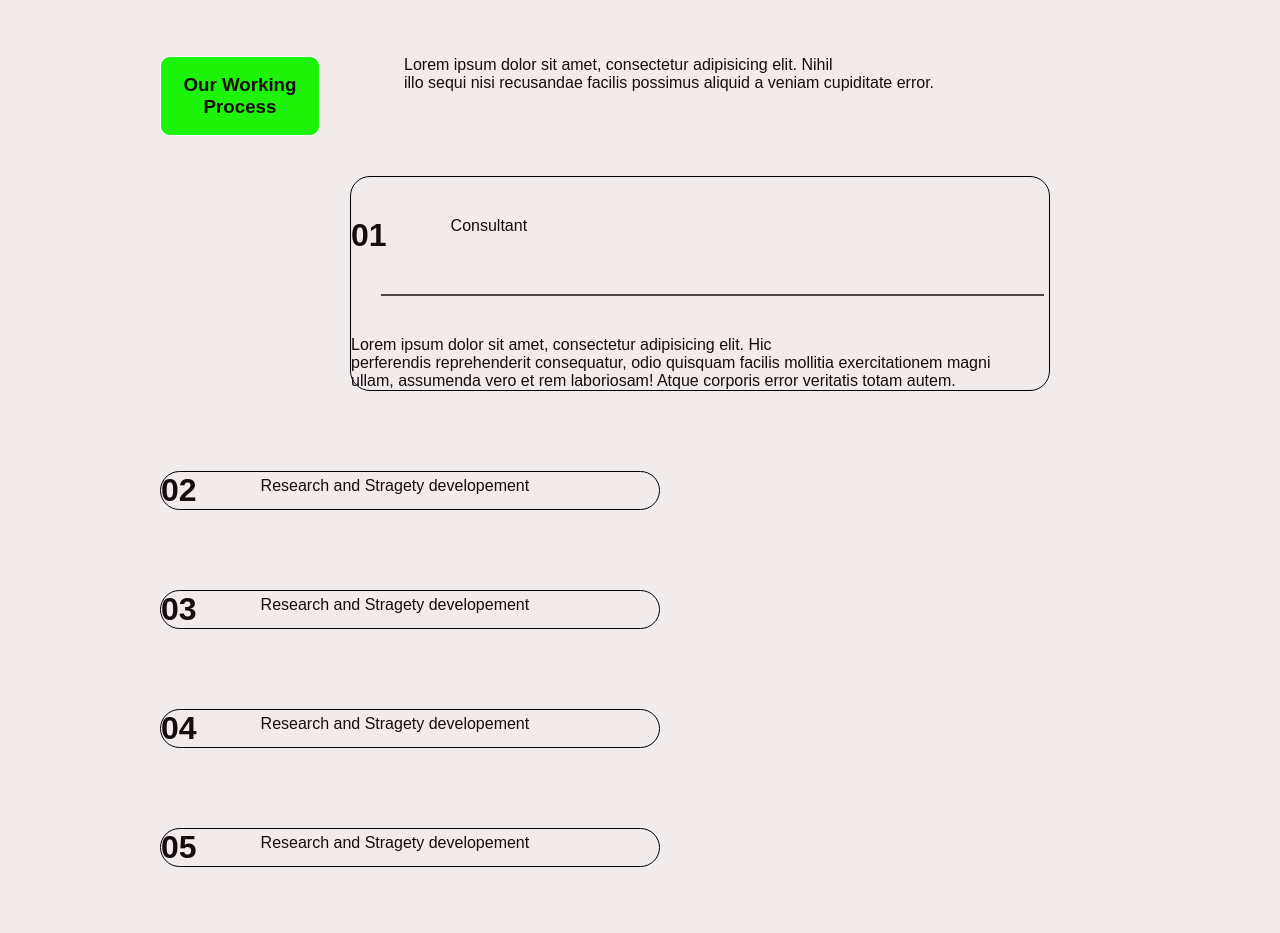
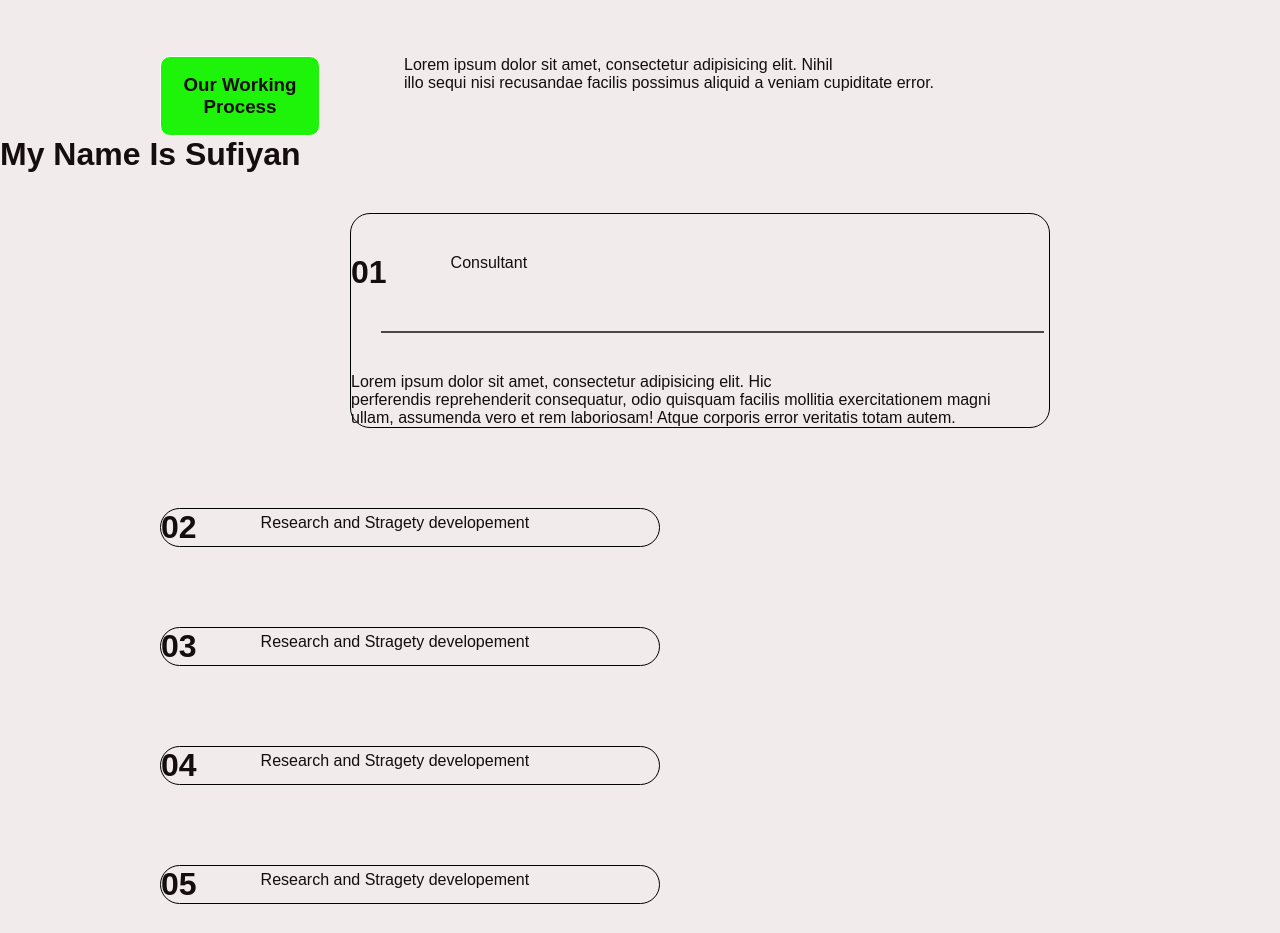
Before and after one commit to Sufiyan-Zahid4342/Hacathon, a plain HTML site: page index.html in a window 1280 px wide. Shown: the part 1040-1973 px from the top of the page. Drawn offline with Linux system fonts and the light colour scheme; a web font is replaced by a local one.

Commit message:
Add initial files and modifications

```diff
--- a/index.html
+++ b/index.html
@@ -113,7 +113,9 @@
                 possimus aliquid a veniam cupiditate error.</p>
         </div>
     </div>
-
+<div>
+    <h1>My Name Is Sufiyan</h1>
+</div>
     <!-- div Started -->
     <div class="justify f-wrap">
     <div class=" br-radius1 mt-2  mr">
```
